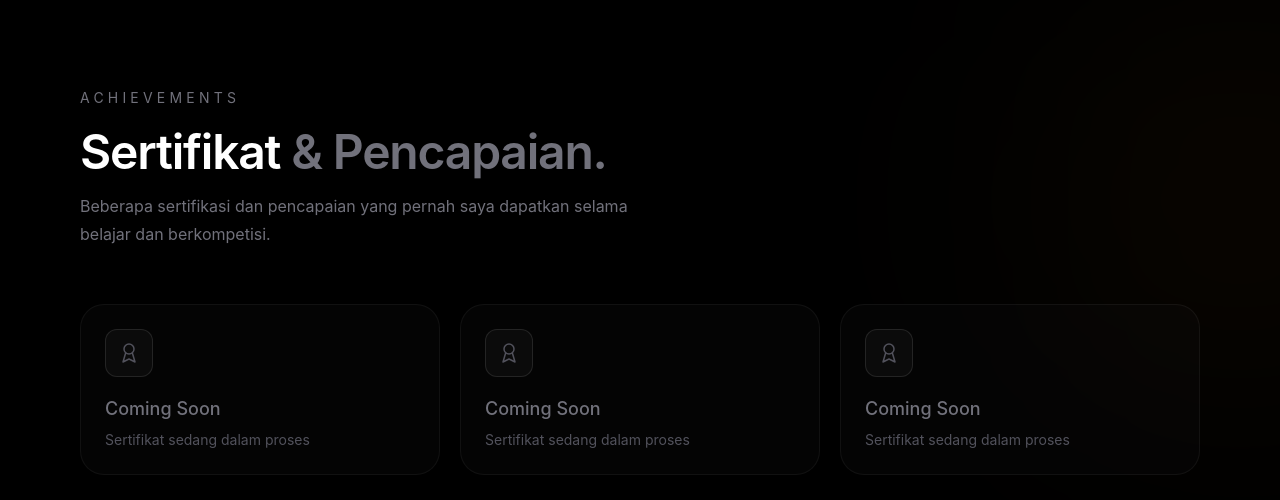
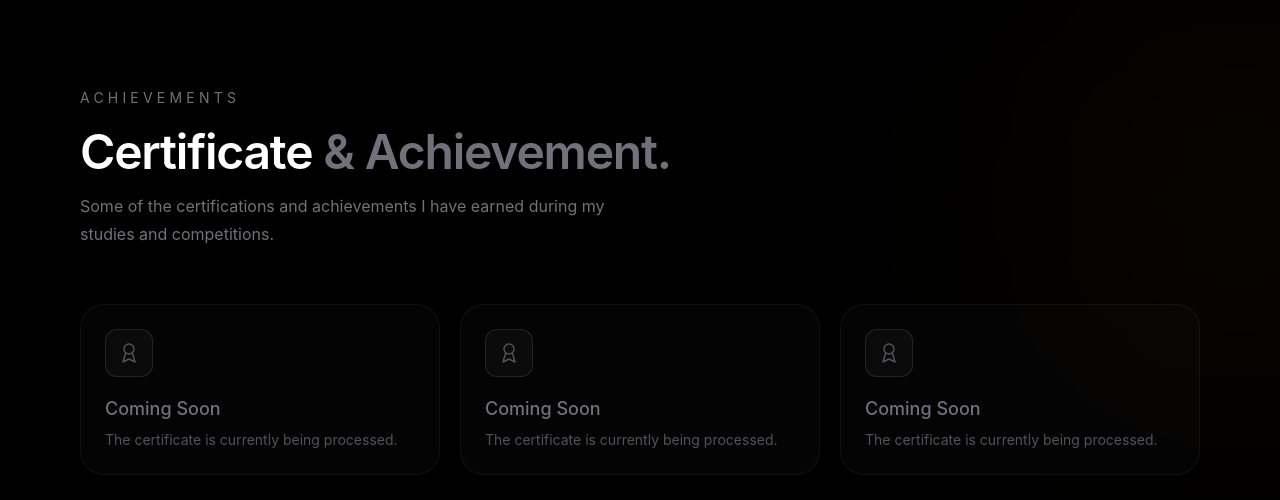
Before and after one commit to pidzzii-pis/porto, a React (Vite) app: page / in a window 1280 px wide. Shown: the part 2580-3080 px from the top of the page. Built offline with nearby package versions, Linux system fonts and the light colour scheme.

Commit message:
give some change

```diff
--- a/src/components/Achievements.jsx
+++ b/src/components/Achievements.jsx
@@ -3,19 +3,19 @@ import { motion } from "motion/react";
 const achievements = [
     {
         title: "Coming Soon",
-        issuer: "Sertifikat sedang dalam proses",
+        issuer: "The certificate is currently being processed.",
         year: "",
         link: "",
     },
     {
         title: "Coming Soon",
-        issuer: "Sertifikat sedang dalam proses",
+        issuer: "The certificate is currently being processed.",
         year: "",
         link: "",
     },
     {
         title: "Coming Soon",
-        issuer: "Sertifikat sedang dalam proses",
+        issuer: "The certificate is currently being processed.",
         year: "",
         link: "",
     },
@@ -50,13 +50,12 @@ export default function Achievements() {
                     </p>
 
                     <h2 className="mt-5 text-4xl font-semibold tracking-tight sm:text-5xl">
-                        Sertifikat{" "}
-                        <span className="text-zinc-500">& Pencapaian.</span>
+                        Certificate{" "}
+                        <span className="text-zinc-500">& Achievement.</span>
                     </h2>
 
                     <p className="mt-4 max-w-xl leading-7 text-zinc-500">
-                        Beberapa sertifikasi dan pencapaian yang pernah
-                        saya dapatkan selama belajar dan berkompetisi.
+                        Some of the certifications and achievements I have earned during my studies and competitions.
                     </p>
                 </motion.div>
 
@@ -116,7 +115,7 @@ export default function Achievements() {
 
                                     {item.link && (
                                         <span className="mt-4 inline-flex items-center gap-1 text-xs text-zinc-600 transition duration-300 group-hover:text-amber-400">
-                                            Lihat sertifikat
+                                            View certificate
                                             <span className="transition duration-500 group-hover:translate-x-1">→</span>
                                         </span>
                                     )}
```
